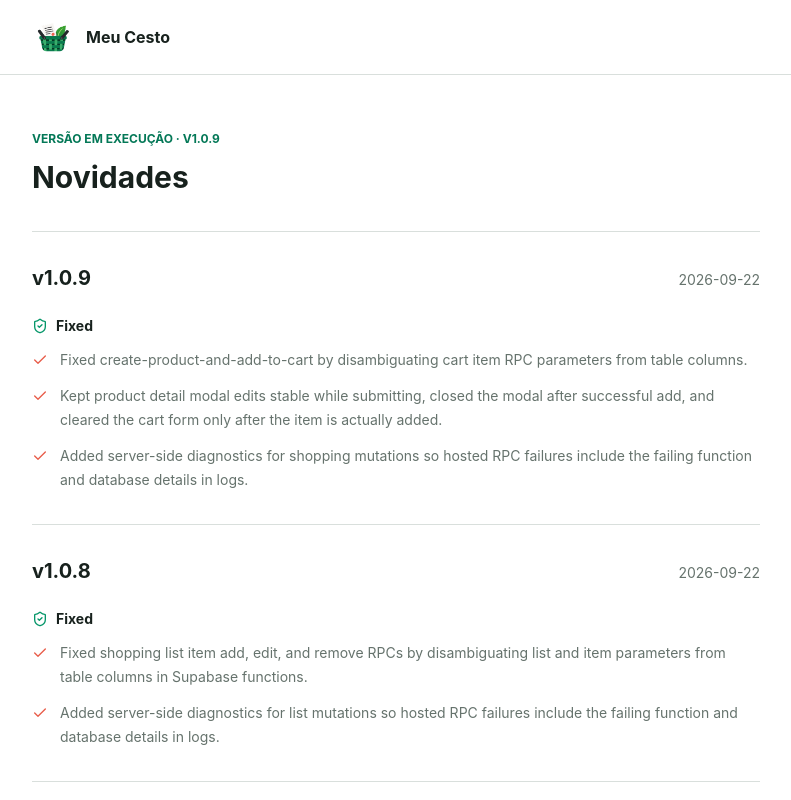
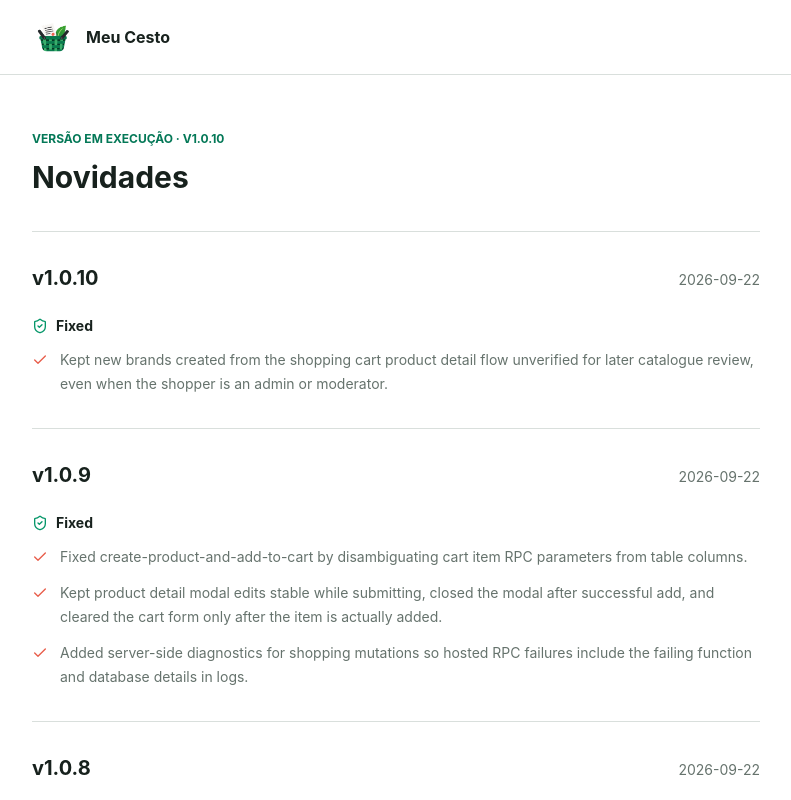
Before and after one commit to tugaera/meucesto, a Next.js app: page /changelog in a window 1280 px wide. Shown: the top 800 px of the page, without its empty margins (244-1035 px from the left). Built offline with nearby package versions, Linux system fonts and the light colour scheme.

Commit message:
fix: keep cart-created brands unverified in v1.0.10

```diff
--- a/package.json
+++ b/package.json
@@ -1,6 +1,6 @@
 {
   "name": "meu-cesto",
-  "version": "1.0.9",
+  "version": "1.0.10",
   "private": true,
   "type": "module",
   "description": "Meu Cesto - a collaborative shopping assistant for Portuguese-first families.",
--- a/src/features/shopping/actions.ts
+++ b/src/features/shopping/actions.ts
@@ -4,7 +4,6 @@ import { revalidatePath } from "next/cache";
 import { redirect } from "next/navigation";
 import { z } from "zod";
 import type { ActionResult, FieldErrors } from "@/lib/actions/types";
-import { requireUser } from "@/lib/auth/guards";
 import { toErrorCode } from "@/lib/errors";
 import { parseLocalizedDecimal } from "@/lib/money";
 import { createClient } from "@/lib/supabase/server";
@@ -163,14 +162,11 @@ export async function createProductAndAddAction(_state: CartMutationResult, form
   const originalPrice = parsed.data.originalPrice ? parseLocalizedDecimal(parsed.data.originalPrice, parsed.data.locale, 2) : null;
   const measurement = parsed.data.measurementQuantity ? parseLocalizedDecimal(parsed.data.measurementQuantity, parsed.data.locale, 3) : null;
   if (price === null || quantity === null || (parsed.data.originalPrice && originalPrice === null) || (parsed.data.measurementQuantity && measurement === null)) return { success: false, errorCode: "VALIDATION_ERROR" };
-  const { profile } = await requireUser();
   const supabase = await createClient();
   let brandId = parsed.data.brandId || null;
   if (!brandId && parsed.data.newBrandName) {
-    const brandResult = profile.role === "user"
-      ? await supabase.rpc("get_or_create_unverified_brand", { name: parsed.data.newBrandName, mutation_id: mutationId(parsed.data.brandMutationId) })
-      : await supabase.rpc("catalog_save_brand", { brand_id: null, name: parsed.data.newBrandName, is_active: true, is_verified: true, mutation_id: mutationId(parsed.data.brandMutationId) });
-    if (brandResult.error) return failed(profile.role === "user" ? "get_or_create_unverified_brand" : "catalog_save_brand", brandResult.error);
+    const brandResult = await supabase.rpc("get_or_create_unverified_brand", { name: parsed.data.newBrandName, mutation_id: mutationId(parsed.data.brandMutationId) });
+    if (brandResult.error) return failed("get_or_create_unverified_brand", brandResult.error);
     brandId = typeof brandResult.data === "object" && brandResult.data !== null && "id" in brandResult.data && typeof brandResult.data.id === "string" ? brandResult.data.id : null;
     if (!brandId) return { success: false, errorCode: "UNKNOWN" };
   }
--- a/src/generated/app-version.ts
+++ b/src/generated/app-version.ts
@@ -1,3 +1,3 @@
 // Generated by scripts/sync-app-version.ts. Do not edit.
-export const APP_VERSION = '1.0.9' as const;
+export const APP_VERSION = '1.0.10' as const;
 export const APP_RELEASE_DATE = '2026-09-22' as const;
--- a/src/generated/changelog.ts
+++ b/src/generated/changelog.ts
@@ -11,6 +11,18 @@ export interface GeneratedChangelogRelease {
 }
 
 export const CHANGELOG = [
+  {
+    "version": "1.0.10",
+    "date": "2026-09-22",
+    "categories": [
+      {
+        "name": "Fixed",
+        "entries": [
+          "Kept new brands created from the shopping cart product detail flow unverified for later catalogue review, even when the shopper is an admin or moderator."
+        ]
+      }
+    ]
+  },
   {
     "version": "1.0.9",
     "date": "2026-09-22",
```
Also changed, not shown: 1 other file (tests, documents, lock files or other folders).
